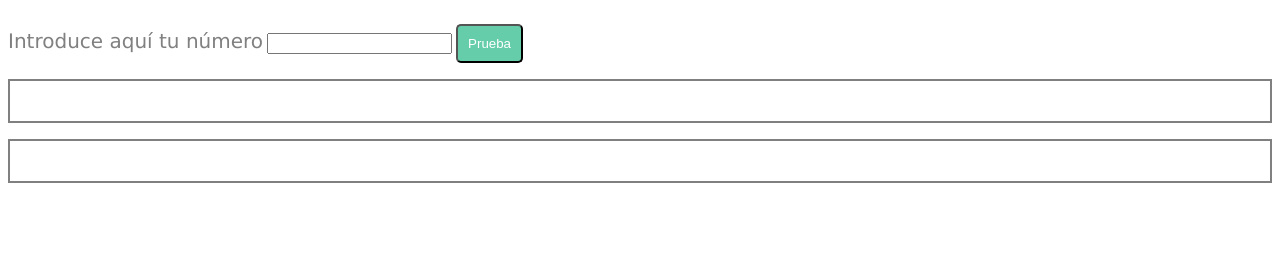
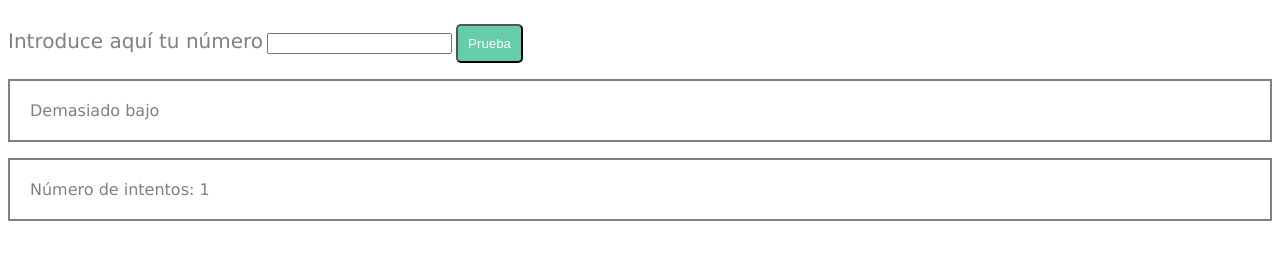
Before and after one commit to laugeeme/adalab-module2-exam-intermediate, a plain HTML site: page index.html in a window 1280 px wide. Both pictures are taken after a click on the button "Prueba". Shown: the part 76-336 px from the top of the page. Drawn offline with Linux system fonts and the light colour scheme.

Commit message:
done javascript

```diff
--- a/index.html
+++ b/index.html
@@ -33,7 +33,7 @@
         }
 
 
-        .numberAttemps {
+        .numberAttempts {
             font-size: 16px;
             color: gray;
             font-family: Verdana, Geneva, Tahoma, sans-serif;
@@ -56,16 +56,16 @@
         </div>
 
 
-        <label for="numberInput" name= "numberInput" class="subtitle"/> Introduce aquí tu número</label>
-        <input type="text" id="numberInput" class="numberInput">
+        <label for="number" class="subtitle"/> Introduce aquí tu número</label>
+        <input type="number" name="number" id="number" class="numberInput">
 
 
         <button type= "submit" class="buttonSubmit">Prueba</button>
 
 
         <div>
-            <p class="clue"></p>
-            <p class="numberAttemps"></p>
+            <p class="clue">Escribe el número y dale a prueba</p>
+            <p class="numberAttempts">Número de intentos: <span id="numberAttempts">0</span></p>
         </div>
 
     </main>
--- a/main.js
+++ b/main.js
@@ -1 +1,44 @@
 'use strict';
+
+const numberInputElem = document.querySelector('.numberInput');
+const buttonSubmitElem = document.querySelector('.buttonSubmit');
+const clueElem = document.querySelector('.clue');
+const numberAttemptsElem = document.querySelector('#numberAttempts');
+
+
+
+function getRandomNumber(max) {
+
+    return Math.ceil(Math.random() * max)
+    }
+
+const result = getRandomNumber(100);
+
+    console.log(result);
+
+
+function getNumber (){
+
+    if (numberInputElem.value == result) {
+        clueElem.innerHTML = 'Has ganado campeona!!';
+    }
+
+    if (numberInputElem.value < result) {
+
+        clueElem.innerHTML = 'Demasiado bajo';
+    }
+
+    if (numberInputElem.value > result){
+        clueElem.innerHTML = 'Demasiado alto';
+    }
+    if (0< numberInputElem.value >100){
+        clueElem.innerHTML = 'El número debe estar entre 1 y 100';
+    }
+
+
+    numberAttemptsElem.innerHTML = parseInt(numberAttemptsElem.innerHTML) + 1;
+
+
+}
+
+buttonSubmitElem.addEventListener('click', getNumber);
```
